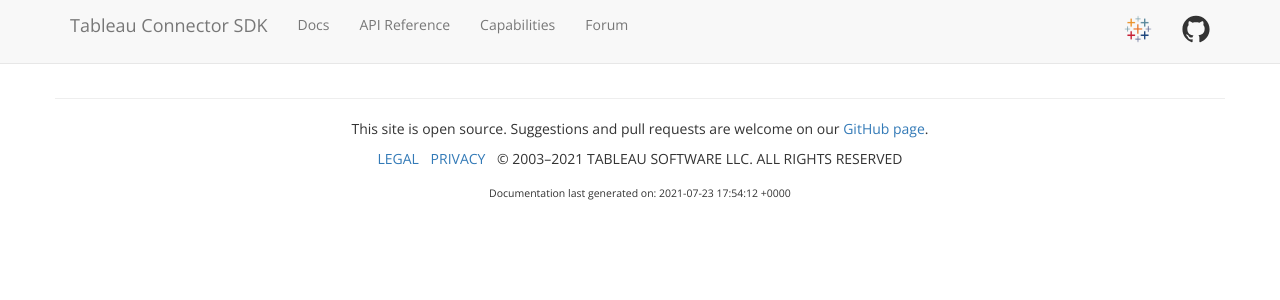
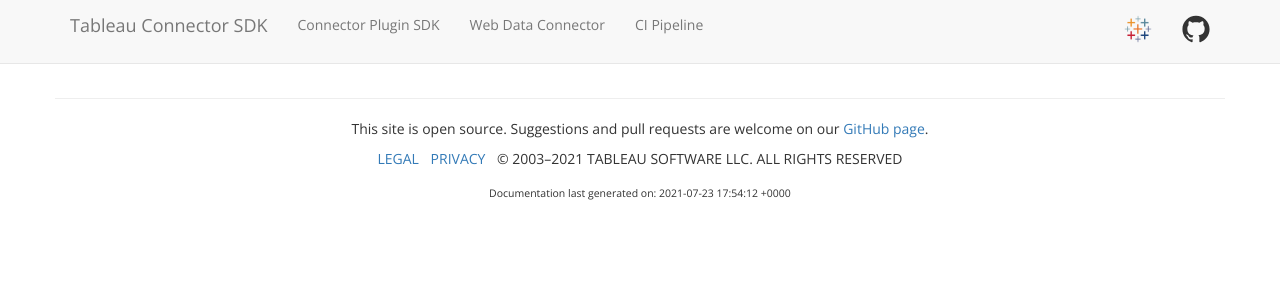
Before and after one commit to smarvin/drbronner, a Jekyll site: the page built from index.markdown, in a window 1280 px wide. Shown: the top 300 px of the page. Built offline with Jekyll 4.4.1, drawn with Linux system fonts in a browser that asks for light colours; a script that is not in the unit is left out.

Commit message:
Update header.html

```diff
--- a/_includes/header.html
+++ b/_includes/header.html
@@ -20,10 +20,10 @@
         </div>
         <div id="navbar" class="navbar-collapse collapse">
           <ul class="nav navbar-nav">
-            <li><a href="{{ site.baseurl }}/docs/">Docs</a></li>
-            <li><a href="{{ site.baseurl }}/docs/api-reference">API Reference</a></li>
-            <li><a href="{{ site.baseurl }}/docs/capabilities">Capabilities</a></li>
-            <li><a href="https://community.tableau.com/s/developers" target="_blank">Forum</a></li>
+            <li><a href="{{ site.baseurl }}/docs/">Connector Plugin SDK</a></li>
+            <li><a href="{{ site.baseurl }}/docs/wdc/">Web Data Connector</a></li>
+            <li><a href="{{ site.baseurl }}/docs/ci-pipeline/">CI Pipeline</a></li>
+
           </ul>
           <ul class="nav navbar-nav navbar-right">
             <li class="tableauIcon">
```
